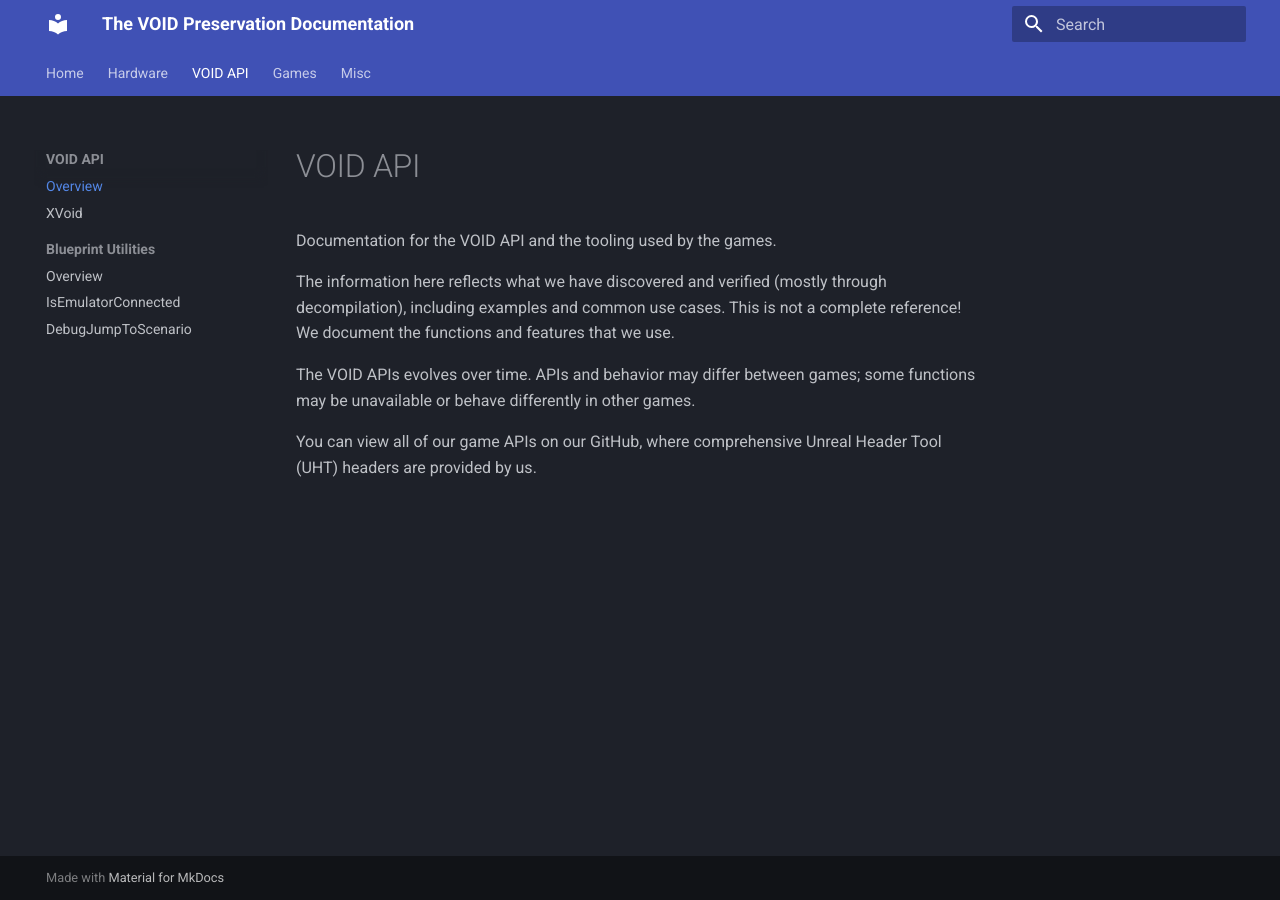
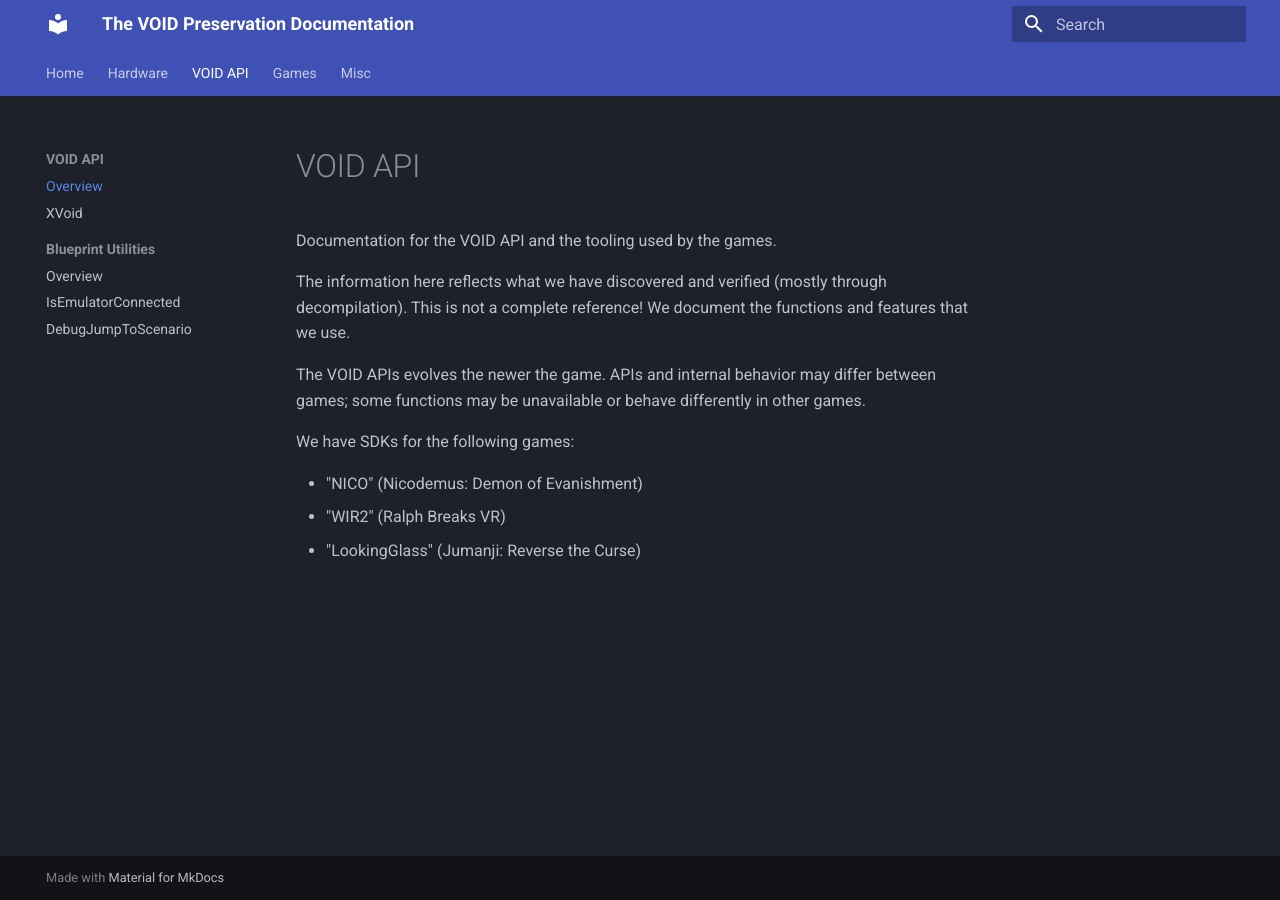
Before and after one commit to TheVOIDPreservation/Docs, an MkDocs documentation site: the page built from docs/void-api/index.md, in a window 1280 px wide. Built offline with MkDocs 1.6.1 and Material for MkDocs 9.7.7, drawn with Linux system fonts in a browser that asks for light colours.

Commit message:
docs: clarify VOID API docs and add SDK list
Refine wording across the void-api docs: clarify that DebugJumpToScenario behavior varies between titles, rephrase IsEmulatorConnected warning and correct the manager class name to VoidSDKManager, update index wording and add a list of available SDKs, and make a small wording tweak in xvoid.md. These are copy/clarity improvements and do not change API content.

```diff
--- a/docs/void-api/index.md
+++ b/docs/void-api/index.md
@@ -2,8 +2,12 @@
 
 Documentation for the VOID API and the tooling used by the games.
 
-The information here reflects what we have discovered and verified (mostly through decompilation), including examples and common use cases. This is not a complete reference! We document the functions and features that we use.
+The information here reflects what we have discovered and verified (mostly through decompilation). This is not a complete reference! We document the functions and features that we use.
 
-The VOID APIs evolves over time. APIs and behavior may differ between games; some functions may be unavailable or behave differently in other games.
+The VOID APIs evolves the newer the game. APIs and internal behavior may differ between games; some functions may be unavailable or behave differently in other games.
 
-You can view all of our game APIs on our GitHub, where comprehensive Unreal Header Tool (UHT) headers are provided by us.
+We have SDKs for the following games:
+
++ "NICO" (Nicodemus: Demon of Evanishment)
++ "WIR2" (Ralph Breaks VR)
++ "LookingGlass" (Jumanji: Reverse the Curse)
```
Also changed, not shown: docs/void-api/Blueprint Utilities/DebugJumpToScenario.md (+1 -1 lines), docs/void-api/Blueprint Utilities/IsEmulatorConnected.md (+3 -3 lines), docs/void-api/xvoid.md (+1 -1 lines).
